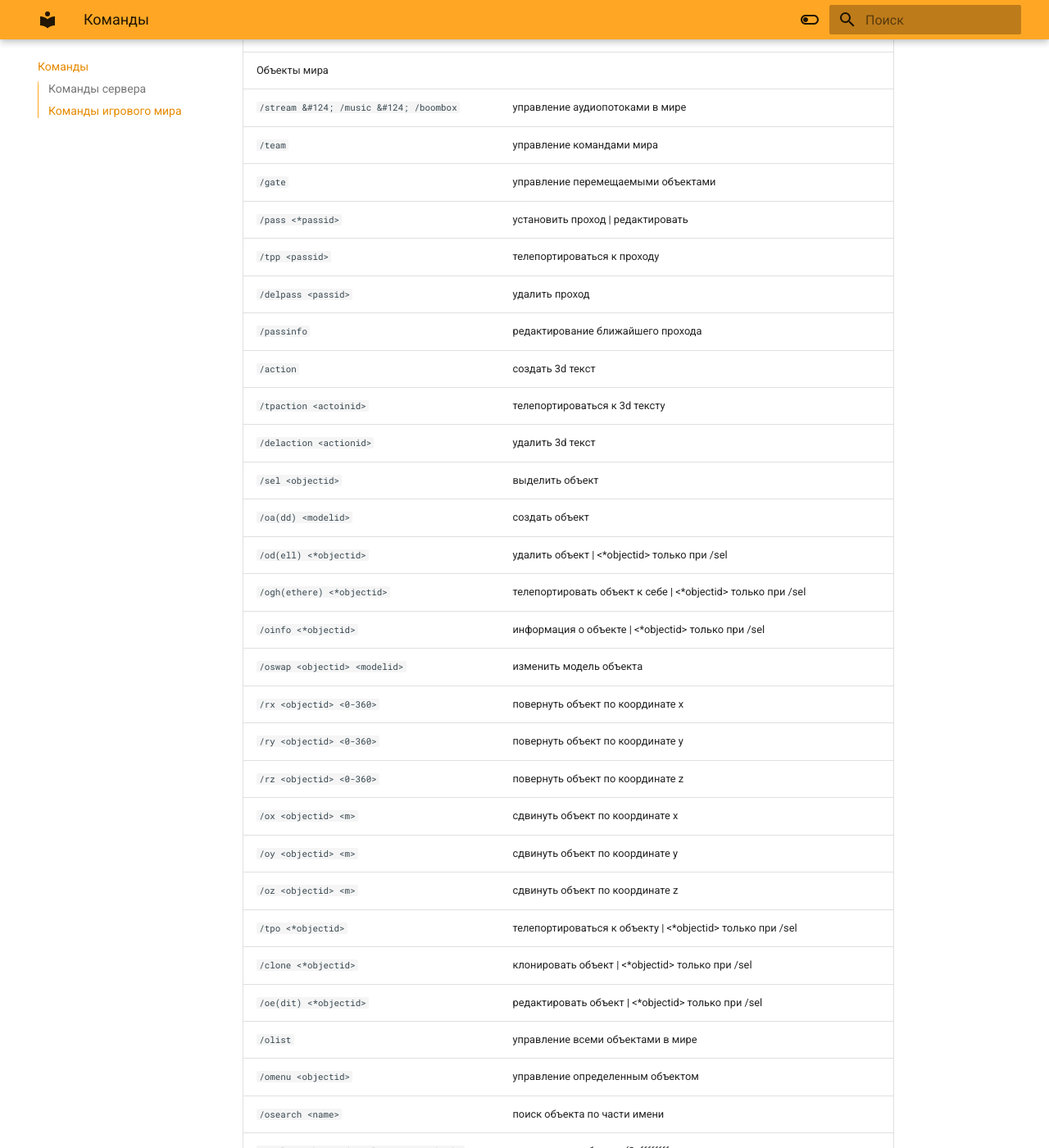
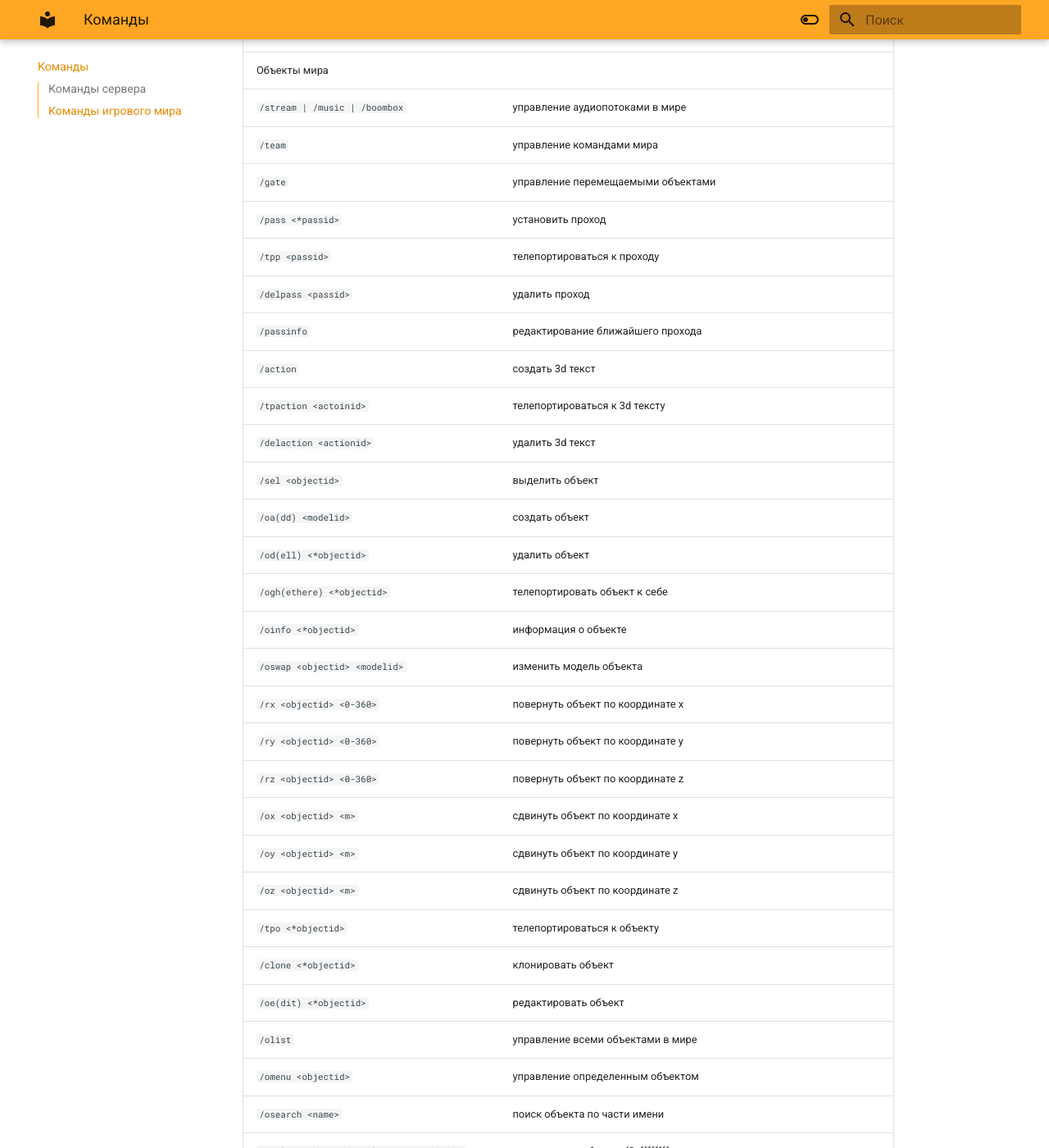
Before and after one commit to yaroslavporshkov/wiki, an MkDocs documentation site: the page built from docs/commands.md, in a window 1280 px wide and 1400 px high, scrolled down 6007 px. Shown: the whole window at 82% size. Built offline with MkDocs 1.6.1 and Material for MkDocs 9.7.7, drawn with Linux system fonts in a browser that asks for light colours; some of the changed text lies outside the part shown.

Commit message:
поправил таблицу

```diff
--- a/docs/commands.md
+++ b/docs/commands.md
@@ -109,7 +109,7 @@
 |`/ressall`|воскресить всех игроков в rp стадии|
 |`/vkick <id> <*reason>`|исключить игрока из мира|
 |`/vmute <id> <time (m)> <*reason>`|замутить игрока в мире|
-|`/vban <id> <time (m) &#124; 0`|навсегда> <*reason>|
+|`/vban <id> <time (m) | 0`|навсегда> <*reason>|
 |`/setteam <id> <teamid>`|установить игроку команду|
 |`/unteam <id>`|исключить игрока из команды|
 |Транспорт||
@@ -118,14 +118,14 @@
 |`/vmenu <id>`|управление транспортом|
 |`/giveveh <id> <id/неполное название>`|выдать игроку транспорт|
 |`/givepveh <id> <id/неполное название>`|выдать игроку транспорт с мигалкой|
-|`/engine &#124; /en`|завести/заглушить двигатель транспорта|
-|`/lights &#124; /li`|включить/выключить фары транспорта|
+|`/engine | /en`|завести/заглушить двигатель транспорта|
+|`/lights | /li`|включить/выключить фары транспорта|
 |`/bonnet`|открыть/закрыть капот транспорта|
 |`/boot`|открыть/закрыть багажник транспорта|
 |`/callsign`|установить 3d текст в углу транспорта|
 |`/nitro`|включить/выключить бесконечное нитро в транспорте|
 |`/tpveh <id>`|телепортироваться к транспорту|
-|`/vgethere &#124; /bringveh <id>`|телепортировать транспорт к себе|
+|`/vgethere | /bringveh <id>`|телепортировать транспорт к себе|
 |`/lock`|закрыть транспорт (если вы владелец транспорта или модератор мира)|
 |`/givekey <id>`|передать ключи к транспорту (если вы владелец транспорта)|
 |`/delveh <*id>`|удалить транспорт|
@@ -133,10 +133,10 @@
 |`/carcolor <0-255> <0-255>`|сменить покраску транспорта|
 |`/tun`|тюнинг транспорта|
 |Объекты мира||
-|`/stream &#124; /music &#124; /boombox`|управление аудиопотоками в мире|
+|`/stream | /music | /boombox`|управление аудиопотоками в мире|
 |`/team`|управление командами мира|
 |`/gate`|управление перемещаемыми объектами|
-|`/pass <*passid>`|установить проход &#124; <passid> редактировать|
+|`/pass <*passid>`|установить проход | <passid> редактировать|
 |`/tpp <passid>`|телепортироваться к проходу|
 |`/delpass <passid>`|удалить проход|
 |`/passinfo`|редактирование ближайшего прохода|
@@ -145,9 +145,9 @@
 |`/delaction <actionid>`|удалить 3d текст|
 |`/sel <objectid>`|выделить объект|
 |`/oa(dd) <modelid>`|создать объект|
-|`/od(ell) <*objectid>`|удалить объект &#124; <*objectid> только при /sel|
-|`/ogh(ethere) <*objectid>`|телепортировать объект к себе &#124; <*objectid> только при /sel|
-|`/oinfo <*objectid>`|информация о объекте &#124; <*objectid> только при /sel|
+|`/od(ell) <*objectid>`|удалить объект | <*objectid> только при /sel|
+|`/ogh(ethere) <*objectid>`|телепортировать объект к себе | <*objectid> только при /sel|
+|`/oinfo <*objectid>`|информация о объекте | <*objectid> только при /sel|
 |`/oswap <objectid> <modelid>`|изменить модель объекта|
 |`/rx <objectid> <0-360>`|повернуть объект по координате x|
 |`/ry <objectid> <0-360>`|повернуть объект по координате y|
@@ -155,9 +155,9 @@
 |`/ox <objectid> <m>`|сдвинуть объект по координате x|
 |`/oy <objectid> <m>`|сдвинуть объект по координате y|
 |`/oz <objectid> <m>`|сдвинуть объект по координате z|
-|`/tpo <*objectid>`|телепортироваться к объекту &#124; <*objectid> только при /sel|
-|`/clone <*objectid>`|клонировать объект &#124; <*objectid> только при /sel|
-|`/oe(dit) <*objectid>`|редактировать объект &#124; <*objectid> только при /sel|
+|`/tpo <*objectid>`|телепортироваться к объекту | <*objectid> только при /sel|
+|`/clone <*objectid>`|клонировать объект | <*objectid> только при /sel|
+|`/oe(dit) <*objectid>`|редактировать объект | <*objectid> только при /sel|
 |`/olist`|управление всеми объектами в мире|
 |`/omenu <objectid>`|управление определенным объектом|
 |`/osearch <name>`|поиск объекта по части имени|
@@ -175,7 +175,7 @@
 |`/cbedit <id>`|редактировать командный блок|
 |`/timers`|список таймеров мира|
 |`/oldcb`|включить устарелые текстовые команды|
-|`/cmb &#124; //<text>`|активировать кб аллиас|
+|`/cmb | //<text>`|активировать кб аллиас|
 |`/cblist`|список всех командных блоков в мире|
 |`/tb`|список триггер блоков в мире|
 |`/sb`|[устарело] создать свитч блок (подойдет для клонирования кб)|
```
